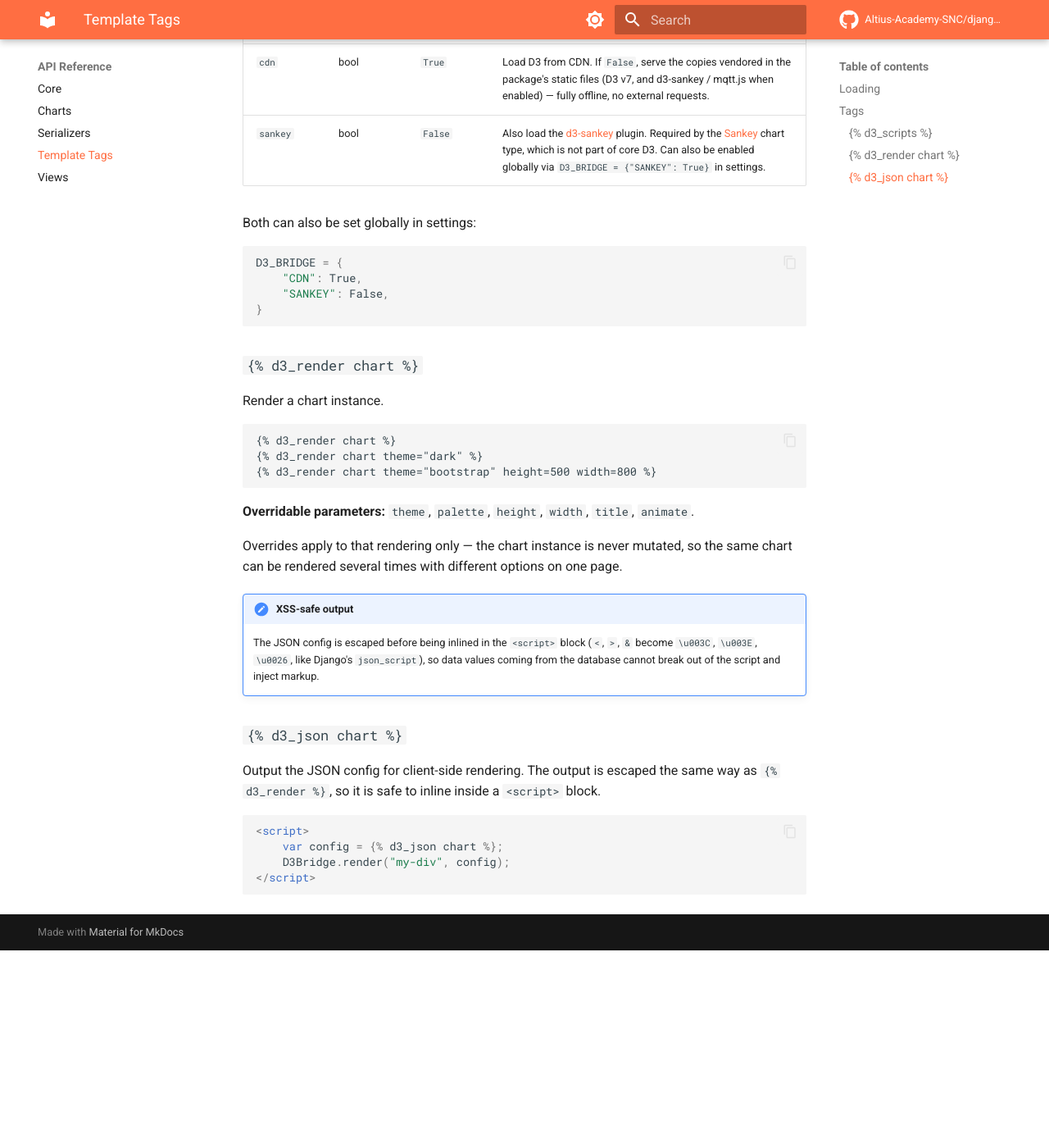
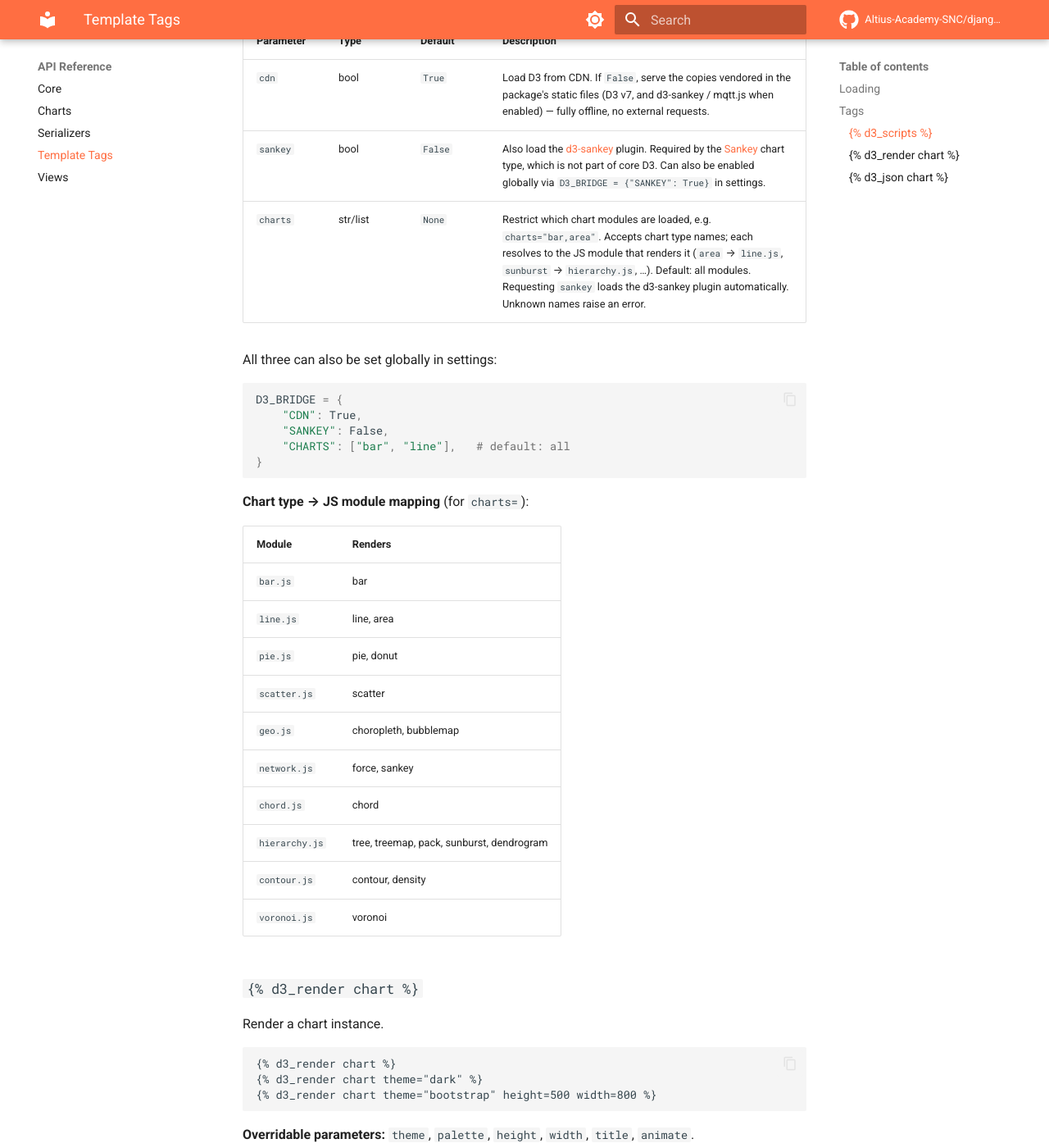
Before and after one commit to Altius-Academy-SNC/django-d3-bridge, an MkDocs documentation site: the page built from docs/api/templatetags.md, in a window 1280 px wide and 1400 px high, scrolled down 644 px. Shown: the whole window at 82% size. Built offline with MkDocs 1.6.1 and Material for MkDocs 9.7.7, drawn with Linux system fonts in a browser that asks for light colours; comment, search, counter and statistics services are not loaded; before the commit the page ends 1803 px from its top, so only the background shows below that; some of the changed text lies outside the part shown.

Commit message:
Add selective chart module loading and auto light/dark theme (0.2.0)
{% d3_scripts charts="bar,area" %} loads only the JS modules needed
instead of all 10. Accepts chart type names and resolves each to the
module that renders it (area → line.js, sunburst → hierarchy.js, ...);
requesting sankey pulls in the d3-sankey plugin automatically; unknown
names raise a ValueError listing valid ones. Also configurable globally
via D3_BRIDGE = {"CHARTS": [...]}. Default behavior unchanged.

theme="auto" follows the browser's prefers-color-scheme: to_config()
ships both halves of the light/dark pair (default/dark, configurable via
D3_BRIDGE = {"AUTO_THEMES": (light, dark)}) and the JS runtime picks
one, re-rendering every auto-themed chart live when the scheme changes.
Also fixes the container background not being cleared when switching
from a dark theme back to a light one.

Verified in a real browser (matchMedia stub): initial light render,
switch to dark, switch back — background, text colors and config
immutability all checked. 102 tests, ruff and mkdocs --strict green.

````diff
--- a/docs/api/templatetags.md
+++ b/docs/api/templatetags.md
@@ -17,6 +17,7 @@ Load D3.js and all chart modules. Call once per page.
 {% d3_scripts cdn=True %}
 {% d3_scripts cdn=False %}
 {% d3_scripts sankey=True %}
+{% d3_scripts charts="bar,line" %}
 ```
 
 **Parameters:**
@@ -25,15 +26,32 @@ Load D3.js and all chart modules. Call once per page.
 |-----------|------|---------|-------------|
 | `cdn` | bool | `True` | Load D3 from CDN. If `False`, serve the copies vendored in the package's static files (D3 v7, and d3-sankey / mqtt.js when enabled) — fully offline, no external requests. |
 | `sankey` | bool | `False` | Also load the [d3-sankey](https://github.com/d3/d3-sankey) plugin. Required by the [Sankey](../charts/sankey.md) chart type, which is not part of core D3. Can also be enabled globally via `D3_BRIDGE = {"SANKEY": True}` in settings. |
+| `charts` | str/list | `None` | Restrict which chart modules are loaded, e.g. `charts="bar,area"`. Accepts chart type names; each resolves to the JS module that renders it (`area` → `line.js`, `sunburst` → `hierarchy.js`, …). Default: all modules. Requesting `sankey` loads the d3-sankey plugin automatically. Unknown names raise an error. |
 
-Both can also be set globally in settings:
+All three can also be set globally in settings:
 
 ```python
 D3_BRIDGE = {
     "CDN": True,
     "SANKEY": False,
+    "CHARTS": ["bar", "line"],   # default: all
 }
 ```
+
+**Chart type → JS module mapping** (for `charts=`):
+
+| Module | Renders |
+|--------|---------|
+| `bar.js` | bar |
+| `line.js` | line, area |
+| `pie.js` | pie, donut |
+| `scatter.js` | scatter |
+| `geo.js` | choropleth, bubblemap |
+| `network.js` | force, sankey |
+| `chord.js` | chord |
+| `hierarchy.js` | tree, treemap, pack, sunburst, dendrogram |
+| `contour.js` | contour, density |
+| `voronoi.js` | voronoi |
 
 ### `{% d3_render chart %}`
 
@@ -49,6 +67,9 @@ Render a chart instance.
 
 Overrides apply to that rendering only — the chart instance is never mutated,
 so the same chart can be rendered several times with different options on one page.
+
+`theme="auto"` makes the chart follow the browser's `prefers-color-scheme`
+(see [Themes & Palettes](../guides/themes.md#auto-theme-lightdark)).
 
 !!! note "XSS-safe output"
     The JSON config is escaped before being inlined in the `<script>` block
--- a/docs/guides/themes.md
+++ b/docs/guides/themes.md
@@ -10,6 +10,7 @@ django-d3-bridge includes a theme system that controls colors, typography, and s
 | `dark` | Dark background, cool palette |
 | `bootstrap` | Matches Bootstrap 5 colors |
 | `terraf` | Earth tones, DM Sans font |
+| `auto` | Follows the browser's `prefers-color-scheme` (see below) |
 
 ```python
 chart = BarChart(data=data, x="x", y="y", theme="dark")
@@ -20,6 +21,31 @@ Or override in the template:
 ```html
 {% d3_render chart theme="bootstrap" %}
 ```
+
+## Auto Theme (light/dark)
+
+With `theme="auto"`, the chart follows the browser's `prefers-color-scheme`:
+light mode renders the `default` theme, dark mode the `dark` theme — and the
+chart re-renders live when the OS or browser switches mode.
+
+```python
+chart = BarChart(data=data, x="x", y="y", theme="auto")
+```
+
+```html
+{% d3_render chart theme="auto" %}
+```
+
+The light/dark pair is configurable globally:
+
+```python
+# settings.py
+D3_BRIDGE = {
+    "AUTO_THEMES": ("bootstrap", "dark"),  # (light, dark) — default: ("default", "dark")
+}
+```
+
+Custom themes registered with `register_theme()` can be used in the pair.
 
 ## Built-in Palettes
 
--- a/pyproject.toml
+++ b/pyproject.toml
@@ -4,7 +4,7 @@ build-backend = "hatchling.build"
 
 [project]
 name = "django-d3-bridge"
-version = "0.1.4"
+version = "0.2.0"
 description = "Declarative D3.js visualizations for Django — charts, maps, networks, with MQTT live updates"
 readme = "README.md"
 license = "MIT"
--- a/src/d3_bridge/__init__.py
+++ b/src/d3_bridge/__init__.py
@@ -1,6 +1,6 @@
 """django-d3-bridge — Declarative D3.js visualizations for Django."""
 
-__version__ = "0.1.4"
+__version__ = "0.2.0"
 
 default_app_config = "d3_bridge.apps.D3BridgeConfig"
 
````
Also changed, not shown: CHANGELOG.md (+22 -0 lines), README.md (+2 -0 lines), docs/getting-started/install.md (+7 -3 lines), src/d3_bridge/static/d3_bridge/js/d3-bridge.js (+49 -4 lines), 5 other files.
